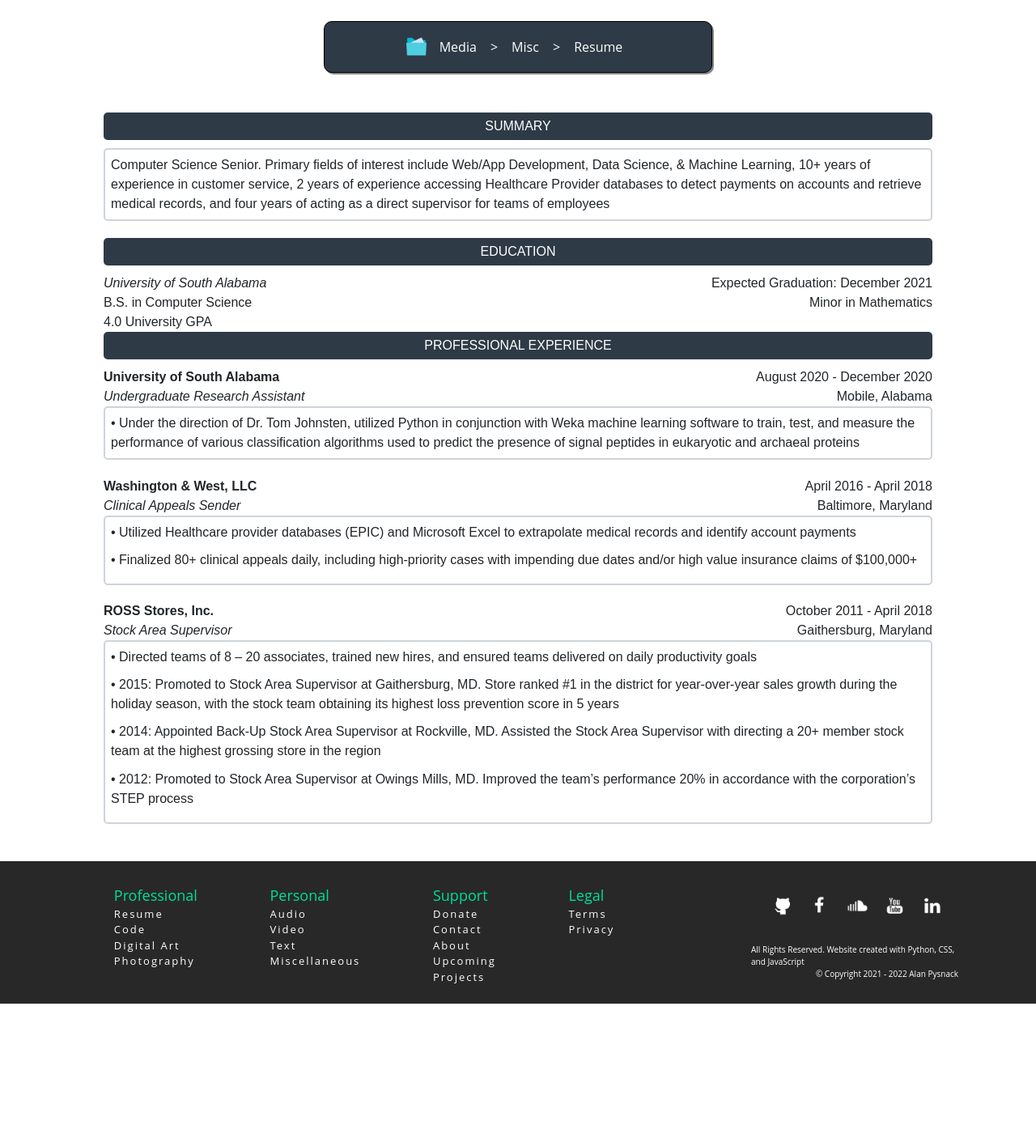
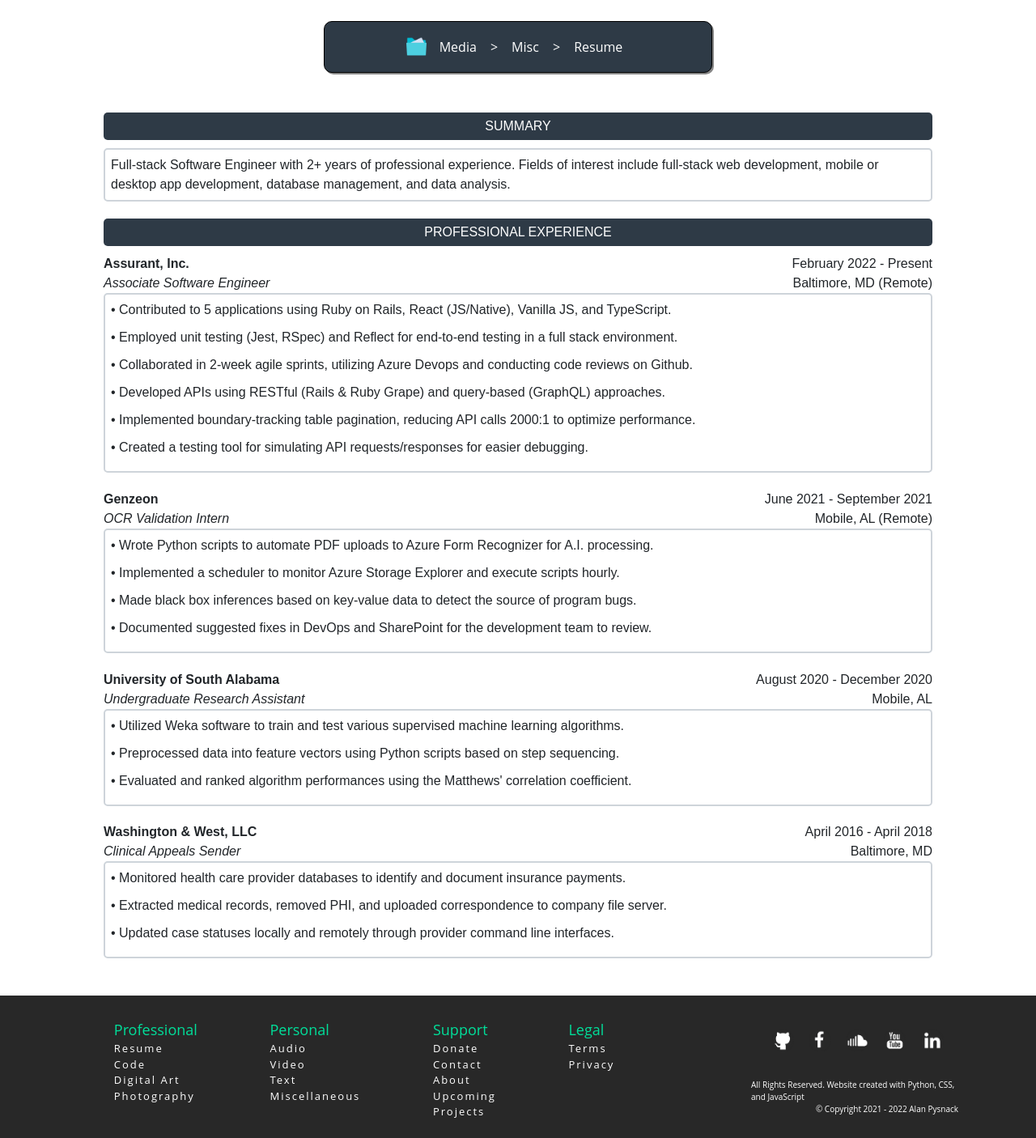
Before and after one commit to APysnack/ProjectFault, a Flask app: page /resume in a window 1280 px wide. Shown: the part 96-1502 px from the top of the page at 81% size. Before the commit the page ends 1336 px from the top, so only its background shows below. Run offline with Flask 2, Linux system fonts and the light colour scheme; some libraries are stand-ins or nearby versions.

Commit message:
test update

```diff
--- a/application/static/resume/resume.js
+++ b/application/static/resume/resume.js
@@ -1,38 +1,39 @@
 var run = setInterval(loadFrame, 15);
-const loadCircles = document.querySelectorAll(".loadCircle");
-const loadNumbers = document.querySelectorAll(".loadNumber");
+const loadCircles = document.querySelectorAll('.loadCircle');
+const loadNumbers = document.querySelectorAll('.loadNumber');
 var counter = 0;
-var counterList = [85, 75, 80, 80, 85, 85, 90, 90, 85, 90];
+var counterList = [90, 85, 85, 80, 85, 85, 90, 90, 85, 90];
 var counterMax = 90;
 
-var tags = document.getElementsByClassName("tag");
+var tags = document.getElementsByClassName('tag');
 
-function addListeners(){
+function addListeners() {
   for (var i = 0; i < tags.length; i++) {
-        tags[i].addEventListener('click', (e)=>{
+    tags[i].addEventListener('click', (e) => {
       e.target.classList.toggle('remove');
       e.preventDefault();
-        })
+    });
   }
 }
 
 function loadFrame() {
   let i = 0;
   counter = counter + 1;
-    loadCircles.forEach((circle)=>{
-        circle.style.strokeDashoffset = (400 - (400*(counterList[i]/100)) + counter);
+  loadCircles.forEach((circle) => {
+    circle.style.strokeDashoffset =
+      400 - 400 * (counterList[i] / 100) + counter;
     i = i + 1;
   });
 
   i = 0;
-    loadNumbers.forEach((num)=>{
-        if(counter < counterList[i]){
-            num.textContent = (counter+1) + " / 100";
+  loadNumbers.forEach((num) => {
+    if (counter < counterList[i]) {
+      num.textContent = counter + 1 + ' / 100';
     }
     i = i + 1;
   });
 
-    if(counter == (counterMax + 1)){
+  if (counter == counterMax + 1) {
     clearInterval(run);
   }
 }
--- a/application/templates/ancillary/resume.html
+++ b/application/templates/ancillary/resume.html
@@ -25,24 +25,38 @@
             <div class="tagsContainer">
                 <span id="skillsHeader">PROFICIENCIES</span>
                 <ul class="tags">
+                    <li class="tag">ReactJS</li>
+                    <li class="tag">JavaScript</li>
+                    <li class="tag">TypeScript</li>
+                    <li class="tag">Ruby</li>
+                    <li class="tag">Ruby on Rails</li>
+                    <li class="tag">AWS Cloud Deployment</li>
                     <li class="tag">Python</li>
                     <li class="tag">Java</li>
-                    <li class="tag">Javascript</li>
-                    <li class="tag">ReactJS</li>
-                    <li class="tag">C++</li>
-                    <li class="tag">MIPS</li>
                     <li class="tag">MySQL</li>
+                    <li class="tag">C/C++</li>
                     <li class="tag">Git</li>
-                    <li class="tag">HTML</li>
-                    <li class="tag">Microsoft Office</li>
-                    <li class="tag">Adobe Photoshop</li>
-                    <li class="tag">Adobe Acrobat Pro</li>
-                    <li class="tag">Typing: 75 WPM</li>
+                    <li class="tag">HTML5</li>
+                    <li class="tag">CSS</li>
                 </ul>
             </div>
             <div class="techSkillsContainer">
                 <span id="skillsHeader">PRIMARY LANGUAGES</span>
                 <span class="loadCircleContainer">
+                    <span class="loadContainer">
+                        <svg>
+                            <circle class="loadCircle" cx="60" cy="60" r="50"></circle>
+                        </svg>
+                        <div class="loadNumber"></div>
+                        <div class="loadTitle">JavaScript</div>
+                    </span>
+                    <span class="loadContainer">
+                        <svg>
+                            <circle class="loadCircle" cx="60" cy="60" r="50"></circle>
+                        </svg>
+                        <div class="loadNumber"></div>
+                        <div class="loadTitle">Ruby</div>
+                    </span>
                     <span class="loadContainer">
                         <svg>
                             <circle class="loadCircle" cx="60" cy="60" r="50"></circle>
@@ -55,21 +69,7 @@
                             <circle class="loadCircle" cx="60" cy="60" r="50"></circle>
                         </svg>
                         <div class="loadNumber"></div>
-                        <div class="loadTitle">C++</div>
-                    </span>
-                    <span class="loadContainer">
-                        <svg>
-                            <circle class="loadCircle" cx="60" cy="60" r="50"></circle>
-                        </svg>
-                        <div class="loadNumber"></div>
                         <div class="loadTitle">Java</div>
-                    </span>
-                    <span class="loadContainer">
-                        <svg>
-                            <circle class="loadCircle" cx="60" cy="60" r="50"></circle>
-                        </svg>
-                        <div class="loadNumber"></div>
-                        <div class="loadTitle">JavaScript</div>
                     </span>
                     <span class="loadContainer">
                         <svg>
@@ -108,14 +108,14 @@
                                 <circle class="loadCircle" cx="60" cy="60" r="50"></circle>
                             </svg>
                             <div class="loadNumber"></div>
-                            <div class="loadTitle">Energy</div>
+                            <div class="loadTitle">Public Speaking</div>
                         </span>
                         <span class="loadContainer">
                             <svg>
                                 <circle class="loadCircle" cx="60" cy="60" r="50"></circle>
                             </svg>
                             <div class="loadNumber"></div>
-                            <div class="loadTitle">Public Speaking</div>
+                            <div class="loadTitle">Initiative</div>
                         </span>
                     </div>
         </div>
@@ -124,38 +124,62 @@
                 SUMMARY
             </div>
             <div class="textBlock">
-                Computer Science Senior. Primary fields of interest include Web/App Development, Data Science, & Machine Learning,  10+ years of experience in customer service, 2 years of experience accessing Healthcare Provider databases to detect payments on accounts and retrieve medical records, and four years of acting as a direct supervisor for teams of employees
-            </div>
-            <div class="resumeHeader">
-                EDUCATION
-            </div>
-            <div class="cellContainer">
-                <div class="leftCell" style="font-style: italic">
-                    University of South Alabama
-                </div>
-                <div class="rightCell">
-                    Expected Graduation: December 2021
-                </div>
-            </div>
-            <div class="cellContainer">
-                <div class="leftCell">
-                    B.S. in Computer Science
-                </div>
-                <div class="rightCell">
-                    Minor in Mathematics
-                </div>
-            </div>
-            <div class="cellContainer">
-                <div class="leftCell">
-                    4.0 University GPA
-                </div>
-                <div class="rightCell">
-                </div>
+                Full-stack Software Engineer with 2+ years of professional experience. Fields of interest include full-stack web development, mobile or desktop app development, database management, and data analysis.
             </div>
 
             <div class="resumeHeader">
                 PROFESSIONAL EXPERIENCE
             </div>
+
+            <div class="cellContainer">
+                <div class="leftCell" style="font-weight: bold">
+                    Assurant, Inc.
+                </div>
+                <div class="rightCell">
+                    February 2022 - Present
+                </div>
+            </div>
+            <div class="cellContainer">
+                <div class="leftCell" style="font-style: italic;">
+                    Associate Software Engineer
+                </div>
+                <div class="rightCell">
+                    Baltimore, MD (Remote)
+                </div>
+            </div>
+            <div class="textBlock">
+                <span class="bulletSpan">• Contributed to 5 applications using Ruby on Rails, React (JS/Native), Vanilla JS, and TypeScript.</span>
+                <span class="bulletSpan">• Employed unit testing (Jest, RSpec) and Reflect for end-to-end testing in a full stack environment.</span>
+                <span class="bulletSpan">• Collaborated in 2-week agile sprints, utilizing Azure Devops and conducting code reviews on Github.</span>
+                <span class="bulletSpan">• Developed APIs using RESTful (Rails & Ruby Grape) and query-based (GraphQL) approaches.</span>
+                <span class="bulletSpan">• Implemented boundary-tracking table pagination, reducing API calls 2000:1 to optimize performance.</span>
+                <span class="bulletSpan">• Created a testing tool for simulating API requests/responses for easier debugging.</span>
+            </div>
+
+            <div class="cellContainer">
+                <div class="leftCell" style="font-weight: bold">
+                    Genzeon
+                </div>
+                <div class="rightCell">
+                    June 2021 - September 2021
+                </div>
+            </div>
+            <div class="cellContainer">
+                <div class="leftCell" style="font-style: italic;">
+                    OCR Validation Intern
+                </div>
+                <div class="rightCell">
+                    Mobile, AL (Remote)
+                </div>
+            </div>
+            <div class="textBlock">
+                <span class="bulletSpan">• Wrote Python scripts to automate PDF uploads to Azure Form Recognizer for A.I. processing.</span>
+                <span class="bulletSpan">• Implemented a scheduler to monitor Azure Storage Explorer and execute scripts hourly.</span>
+                <span class="bulletSpan">• Made black box inferences based on key-value data to detect the source of program bugs.</span>
+                <span class="bulletSpan">• Documented suggested fixes in DevOps and SharePoint for the development team to review.</span>
+            </div>
+
+
             <div class="cellContainer">
                 <div class="leftCell" style="font-weight: bold">
                     University of South Alabama
@@ -169,11 +193,13 @@
                     Undergraduate Research Assistant
                 </div>
                 <div class="rightCell">
-                    Mobile, Alabama
+                    Mobile, AL
                 </div>
             </div>
             <div class="textBlock">
-                • Under the direction of Dr. Tom Johnsten, utilized Python in conjunction with Weka machine learning software to train, test, and measure the performance of various classification algorithms used to predict the presence of signal peptides in eukaryotic and archaeal proteins
+                <span class="bulletSpan">• Utilized Weka software to train and test various supervised machine learning algorithms.</span>
+                <span class="bulletSpan">• Preprocessed data into feature vectors using Python scripts based on step sequencing.</span>
+                <span class="bulletSpan">• Evaluated and ranked algorithm performances using the Matthews' correlation coefficient.</span>
             </div>
 
             <div class="cellContainer">
@@ -189,43 +215,13 @@
                     Clinical Appeals Sender
                 </div>
                 <div class="rightCell">
-                    Baltimore, Maryland
+                    Baltimore, MD
                 </div>
             </div>
             <div class="textBlock">
-                <span class="bulletSpan">• Utilized Healthcare provider databases (EPIC) and Microsoft Excel to extrapolate medical records and identify account payments</span>
-                <span class="bulletSpan">• Finalized 80+ clinical appeals daily, including high-priority cases with impending due dates and/or high value insurance claims of $100,000+</span>
-            </div>
-
-            <div class="cellContainer">
-                <div class="leftCell" style="font-weight: bold">
-                    ROSS Stores, Inc.
-                </div>
-                <div class="rightCell">
-                    October 2011 - April 2018
-                </div>
-            </div>
-            <div class="cellContainer">
-                <div class="leftCell" style="font-style: italic;">
-                    Stock Area Supervisor
-                </div>
-                <div class="rightCell">
-                    Gaithersburg, Maryland
-                </div>
-            </div>
-            <div class="textBlock">
-                <span class="bulletSpan">
-                    • Directed teams of 8 – 20 associates, trained new hires, and ensured teams delivered on daily productivity goals
-                </span>
-                <span class="bulletSpan">
-                    • 2015: Promoted to Stock Area Supervisor at Gaithersburg, MD. Store ranked #1 in the district for year-over-year sales growth during the holiday season, with the stock team obtaining its highest loss prevention score in 5 years
-                </span>
-                <span class="bulletSpan">
-                    • 2014: Appointed Back-Up Stock Area Supervisor at Rockville, MD. Assisted the Stock Area Supervisor with directing a 20+ member stock team at the highest grossing store in the region
-                </span>
-                <span class="bulletSpan">
-                    • 2012: Promoted to Stock Area Supervisor at Owings Mills, MD. Improved the team’s performance 20% in accordance with the corporation’s STEP process
-                </span>
+                <span class="bulletSpan">• Monitored health care provider databases to identify and document insurance payments.</span>
+                <span class="bulletSpan">• Extracted medical records, removed PHI, and uploaded correspondence to company file server.</span>
+                <span class="bulletSpan">• Updated case statuses locally and remotely through provider command line interfaces.</span>
             </div>
         </div>
     </div>
--- a/application/templates/main/index.html
+++ b/application/templates/main/index.html
@@ -43,8 +43,8 @@
                     <a href="{{ url_for('main.board') }}" class="homeNavLink">Board</a>
                     <a href="{{ url_for('ancillary.about') }}" class="homeNavLink">About</a>
                     <div id="loginButtonsContainer">
-                        <a class="homeButton" id="homeRegister" href="{{ url_for('users.register') }}">TESTING</a>
-                        <a class="homeButton" id="homeLogin" href="{{ url_for('users.login') }}">DEPLOY</a>
+                        <a class="homeButton" id="homeRegister" href="{{ url_for('users.register') }}">Register</a>
+                        <a class="homeButton" id="homeLogin" href="{{ url_for('users.login') }}">Login</a>
                     </div>
                 {% endif %}
             </div>
```
Also changed, not shown: cloudformation.yaml (+10 -1 lines), 1 other file. Lines whose indentation alone changed are shown as unchanged.
